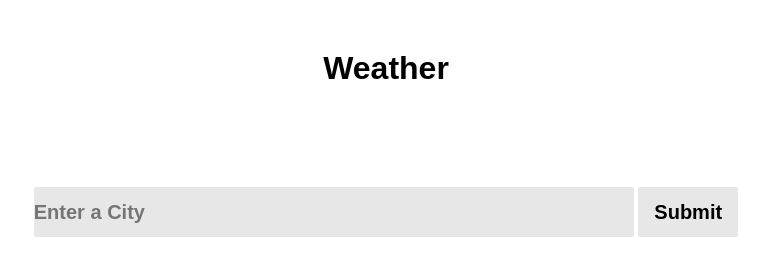
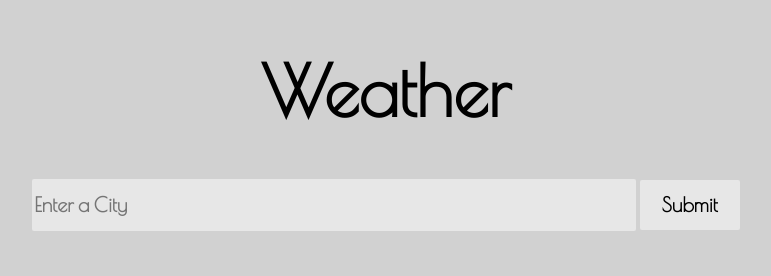
Before and after one commit to tykwon92/apipractice, a plain HTML site: page index.html in a window 1280 px wide. Shown: the whole page, without its empty margins (254-1025 px from the left). Drawn offline with nearby package versions, Linux system fonts and the light colour scheme.

Commit message:
add sass

```diff
--- a/app.js
+++ b/app.js
@@ -3,6 +3,8 @@ var inputValue = document.querySelector('.inputValue')
 var name = document.querySelector('.name')
 var temp = document.querySelector('.temp')
 var desc = document.querySelector('.desc')
+var icon = document.querySelector('.icon')
+
 
 
 
@@ -12,23 +14,32 @@ button.addEventListener('click', function () {
         .then(response => response.json())
         .then(data => {
             var nameValue = data['name'];
+
             var tempValue = data['main']['temp'];
-            var descValue = data['weather'][0]['description']
+            let realTemp = ((tempValue - 273.15) * 9/5) + 32
 
-            let realTemp = ((tempValue - 273.15) * 9/5) + 32
-            var farenheit = realTemp.toFixed() +' F';
+            var descValue = data['weather'][0]['description'];
+
+            var iconValue = data['weather'][0]['icon'];
+            var iconUrl = "http://openweathermap.org/img/w/" + iconValue + ".png";
+
+            console.log(iconUrl)
 
             name.innerHTML = nameValue;
-            temp.innerHTML = farenheit;
+            temp.innerHTML = realTemp.toFixed() +' F';
             desc.innerHTML = descValue;
+            icon.innerHTM = iconUrl;
 
         })
+        .catch(err => alert("Wrong Name!"))
+
+        animateCSS()
+
+});
 
 
 
-        .catch(err => alert("Wrong Name!"))
-
-}, function animateCSS(){
-    const searchBar = document.querySelector('.bar')
+function animateCSS(){
+    const searchBar = document.querySelector('#search')
     searchBar.classList.add('animated','bounce')
-});
+}
--- a/index.html
+++ b/index.html
@@ -17,13 +17,15 @@
     </div>
 
     <div class="input">
-        <input type="text" class="inputValue" placeholder="Enter a City" class="bar">
+        <input type="text" class="inputValue" placeholder="Enter a City" id="bar">
         <input type="submit" value="Submit" class="button" id='search'>
     </div>
     <div class="display">
         <h1 class="name"></h1>
-        <p class="temp"></p>
-        <p class="desc"></p>
+        <h2 class="temp"></h2>
+        <h2 class="desc"></h2>
+        <div class="icon"></div>
+
 
 
     </div>
--- /dev/null
+++ b/style.scss
@@ -0,0 +1,66 @@
+@import url(https://fonts.googleapis.com/css?family=Poiret+One);
+
+@mixin button-bg($bg) {
+    background: $bg;
+    &:hover {
+      background:darken($bg,8%);
+      transition: all 0.3s ease;
+    }
+    &:active {
+      background:darken($bg,25%);
+    }
+  }
+
+$backgroundColor: #d1d1d1;
+$input: #e7e7e7;
+$display: #ffffff;
+
+body{
+    background: $backgroundColor;
+    font-family: 'Poiret One', cursive;
+    text-align: center;
+    margin:50px;
+
+
+    .title{
+
+        h1 {
+            font-size:70px
+        }
+    }
+
+
+    .input{
+        text-align: center;
+        margin: 20px;
+        .inputValue{
+            width: 600px;
+            height: 50px;
+            background: $input;
+            font-family: 'Poiret One', cursive;
+            font-weight: bold;
+            font-size: 20px;
+            border: none;
+            border-radius: 2px;
+            @include button-bg($input)
+        }
+        .button{
+            width: 100px;
+            height: 50px;
+            background: $input;
+            font-family: 'Poiret One', cursive;
+            font-weight: bold;
+            font-size: 20px;
+            border: none;
+            border-radius: 2px;
+            @include button-bg($input)
+        }
+    }
+    .display{
+        text-align: center;
+        h2 {
+            font-family: 'Poiret One', cursive;
+            font-size: 20px;
+        }
+    }
+}
```
Also changed, not shown: package-lock.json, style.css, tyle.css (added), 3 other files.
